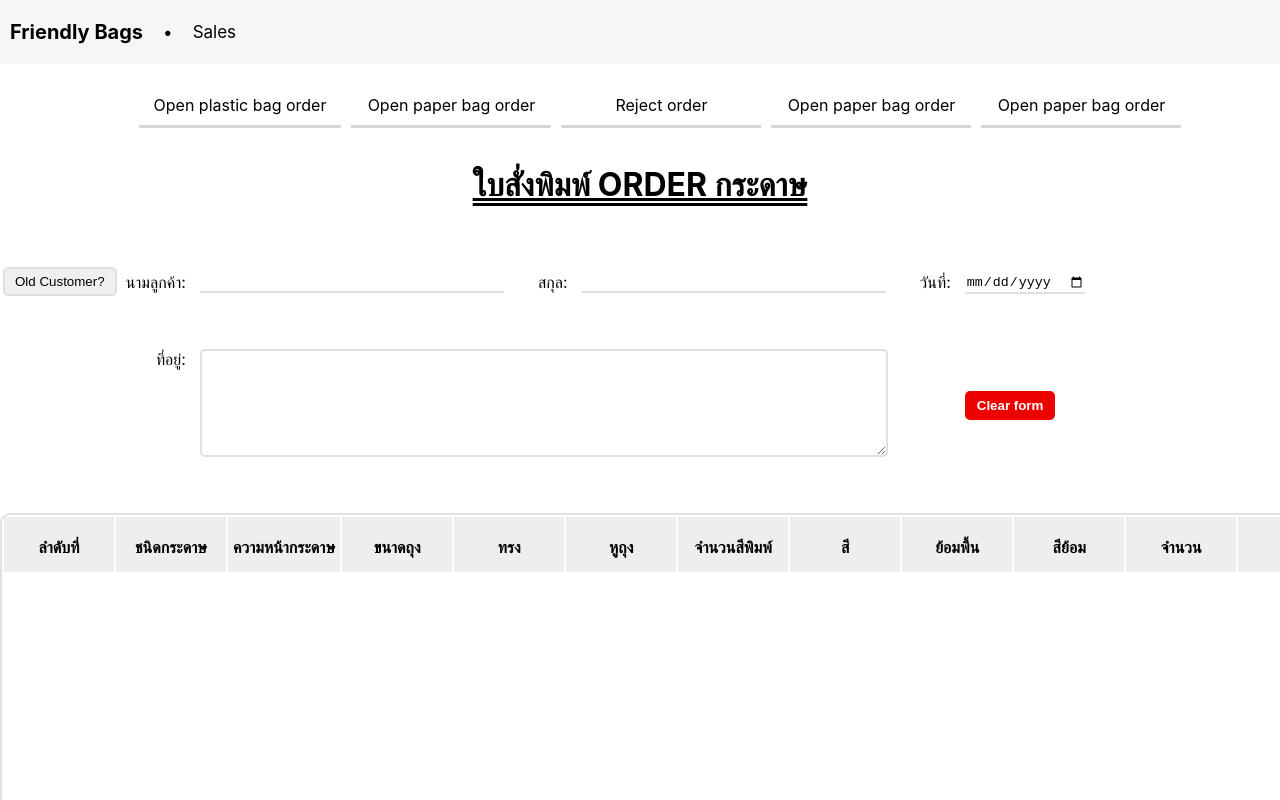
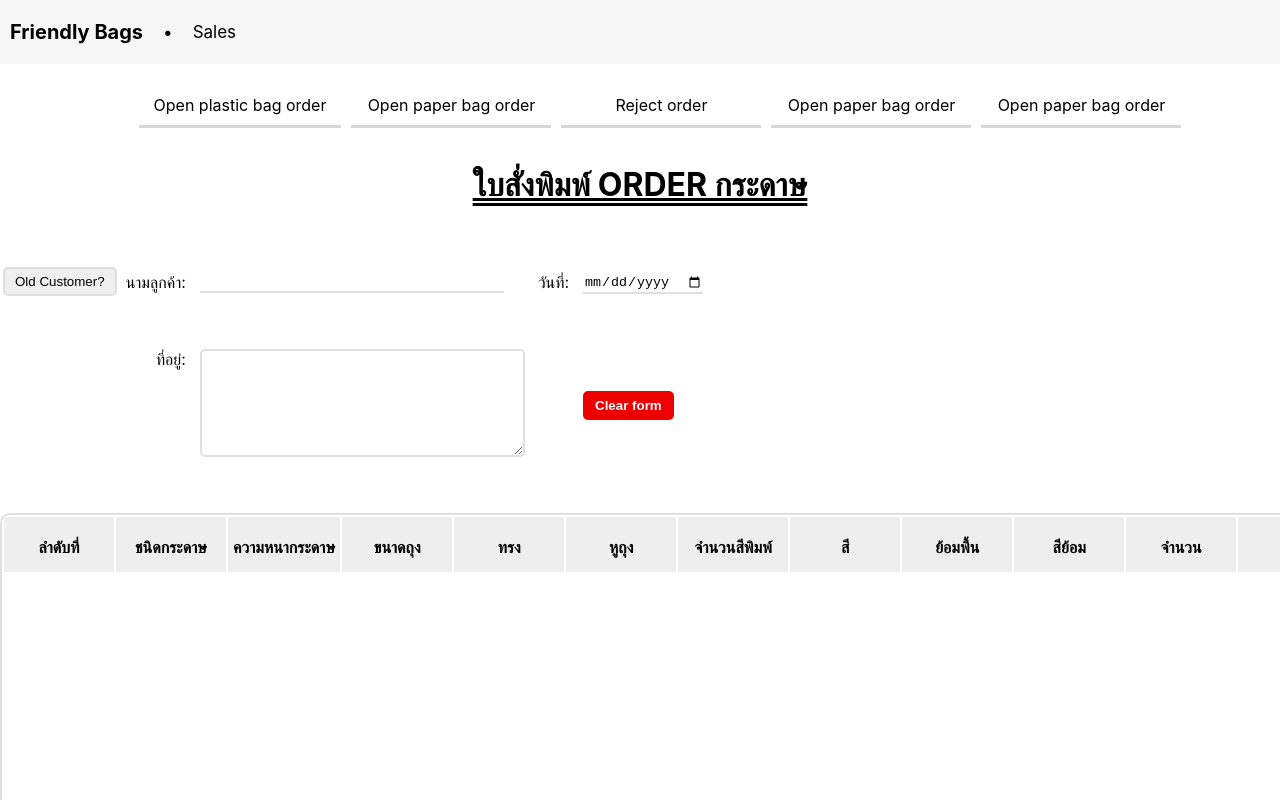
Before and after one commit to snoymy/FriendlyBagsWeb, a React (Create React App) app: page /sales/paper in a window 1280 px wide. Shown: the top 800 px of the page. Built offline with nearby package versions, Linux system fonts and the light colour scheme; the HTML template or start-up script is replaced by a standard one.

Commit message:
add sentOrder Function

```diff
--- a/src/components/pages/sales/content/openPaperBagOrderForm/NameForm.js
+++ b/src/components/pages/sales/content/openPaperBagOrderForm/NameForm.js
@@ -1,4 +1,4 @@
-import { useState } from "react"
+import { useMemo, useState } from "react"
 import Modal from "../../../../ui/modal/Modal"
 import styles from "./NameForm.module.css"
 import DataBase from "../../../../../MockDatabase"
@@ -6,8 +6,7 @@ import DataBase from "../../../../../MockDatabase"
 const NameForm = ({nameForm, setNameForm}) => {
     const [showModal, setShowModal] = useState(false)
     const [searchResult, setSearchResult] = useState([])
-    const [fname, setFname] = useState("")
-    const [lname, setLname] = useState("")
+    const [name, setName] = useState("")
     const [date, setDate] = useState("")
 
     const onFormChange = (event, prop) => {
@@ -17,8 +16,7 @@ const NameForm = ({nameForm, setNameForm}) => {
 
     const clearForm = () => {
        const clearName = {
-           fname: {value:"", editable:true},
-           lname: {value:"", editable:true},
+           name: {value:"", editable:true},
            address: {value:"", editable:true},
            date: {value:"" , editable:true}
        }
@@ -27,8 +25,7 @@ const NameForm = ({nameForm, setNameForm}) => {
 
     const onSelectName = (item) => {
        const selectedName = {
-           fname: {value:item.fname, editable:false},
-           lname: {value:item.lname, editable:false},
+           name: {value:item.name, editable:false},
            address: {value:item.address, editable:false},
            date: {value:nameForm.date.value, editable:true}
        }
@@ -40,16 +37,16 @@ const NameForm = ({nameForm, setNameForm}) => {
         let temp = []
         const customerData = DataBase.getCustomer()
         customerData.map((item) => {
-            if(fname !== ""){
-                if(lname !== ""){
-                    if(item.fname.toLowerCase() === fname.toLowerCase() && item.lname.toLowerCase() === lname.toLowerCase()){
-                        temp = [...temp, item]
-                    }
+            if(name !== ""){
+                if(item.name.toLowerCase().search(name.toLowerCase()) >= 0){
+                    temp = [...temp, item]
                 }
             }
         })
         setSearchResult(temp)
     }
+
+    const onNameChange = useMemo(fetchName, [name])
 
     const modalContent = (
         <div style={{padding:"30px"}}>
@@ -58,11 +55,8 @@ const NameForm = ({nameForm, setNameForm}) => {
                     <tr>
                         <td><label>นามลูกค้า</label></td>
                         <td>
-                            <input type="text" value={fname} onChange={(event) => setFname(event.target.value)}/>
-                        </td>
-                        <td><label>สกุล</label></td>
-                        <td>
-                            <input type="text" value={lname} onChange={(event) => setLname(event.target.value)}/>
+                            <input type="text" value={name} onChange={(event) => {setName(event.target.value);}}/>
+                            {onNameChange}
                         </td>
                         <button type="button" onClick={fetchName}>🔍</button>
                     </tr>
@@ -77,10 +71,7 @@ const NameForm = ({nameForm, setNameForm}) => {
                                     <>
                                     <tr>
                                         <td>
-                                            <span>{item.fname}</span>
-                                        </td>
-                                        <td>
-                                            <span>{item.lname}</span>
+                                            <span>{item.name}</span>
                                         </td>
                                         <td>
                                             <span style={{border: "2px solid #e8e8e8"}}>{item.address}</span>
@@ -118,13 +109,7 @@ const NameForm = ({nameForm, setNameForm}) => {
                             <label>นามลูกค้า:</label>
                         </td>
                         <td>
-                            <input type="text" id="fname" name="fname" value={nameForm.fname.value} disabled={!nameForm.fname.editable} onChange={(event) => onFormChange(event, "fname")} style={{minWidth: "300px"}}/>
-                        </td>
-                        <td>
-                            <label>สกุล:</label>
-                        </td>
-                        <td>
-                             <input type="text" id="lname" name="lname" value={nameForm.lname.value} disabled={!nameForm.lname.editable} onChange={(event) => onFormChange(event, "lname")} style={{minWidth: "300px"}}/>
+                            <input type="text" id="name" name="name" value={nameForm.name.value} disabled={!nameForm.name.editable} onChange={(event) => onFormChange(event, "name")} style={{minWidth: "300px"}}/>
                         </td>
                         <td>
                             <label>วันที่:</label>
@@ -140,7 +125,7 @@ const NameForm = ({nameForm, setNameForm}) => {
                         <td style={{textAlign:"right", verticalAlign: "top"}}>
                             <label>ที่อยู่:</label>
                         </td>
-                        <td style={{textAlign:"left"}} colSpan="3">
+                        <td style={{textAlign:"left"}} >
                             <textarea style={{width:"95%", height:"100px"}}type="text" id="address" name="address" value={nameForm.address.value} disabled={!nameForm.address.editable} onChange={(event) => onFormChange(event, "address")}/>
                         </td>
                         <td>
--- a/src/components/pages/sales/content/openPaperBagOrderForm/OpenPaperBagOrderForm.js
+++ b/src/components/pages/sales/content/openPaperBagOrderForm/OpenPaperBagOrderForm.js
@@ -10,11 +10,10 @@ const OpenPaperBagOrderForm = () => {
     const [showModal, setShowModal] = useState(false)
     const [orderDetails, setOrderDetails] = useState([])
     const [nameForm, setNameForm] = useState({
-        fname:{value:"", editable:true},
-        lname:{value:"", editable:true},
+        name:{value:"", editable:true},
         date:{value:"", editable:true},
         address:{value:"", editable:true}
-                                            })
+    })
 
     const getBagSize = () => {
         let bagSize = []
@@ -26,23 +25,29 @@ const OpenPaperBagOrderForm = () => {
         return bagSize
     }
 
+    const getColor = () => {
+        //get from database
+        return DataBase.getBaseColor()
+    }
+
     const getBaseColor = () => {
         //get from database
         return DataBase.getBaseColor()
     }
 
     const menuValue = {
+        workname:"",
         paperType:["KW", "KI", "กระดาษขาว", "KA", "ART"],
         paperThickness:["thick1", "thick2"],
         bagSize:getBagSize(),
         shape:["ตั้ง", "ขวาง"],
         bagEars:["หูเจาะ", "หูช็อปปิ้ง", "หูเชือก", "เกลียวมัด"],
         colorAmount:{min:0, max:4},
+        color:getColor(),
         baseColorCheck:false,
         baseColor:getBaseColor(),
-        color:"",
         quantity:{min:1},
-        unit:[""],
+        unit:["ใบ","กิโล","ลูก"],
         price:{min:0},
         comment:"",
         workType:{sell:"sell", print:"print"}
@@ -50,16 +55,18 @@ const OpenPaperBagOrderForm = () => {
 
     const addNewOrder = () => {
         let newOrder = {
+            workname: {value:menuValue.workname, editable:true},
             paperType: {value:menuValue.paperType[0], editable:true},
             paperThickness: {value:menuValue.paperThickness[0], editable:true},
             bagSize: {value:menuValue.bagSize[0], editable:true},
             shape: {value:menuValue.shape[0], editable:true},
             bagEars: {value:menuValue.bagEars[0], editable:true},
             colorAmount: {value:menuValue.colorAmount.min, editable:true},
+            color: {value:menuValue.color[0], editable:false},
             baseColorCheck: {value:menuValue.baseColorCheck, editable:true},
             baseColor: {value:menuValue.baseColor[0], editable:false},
-            color: {value:menuValue.color, editable:true},
             quantity: {value:menuValue.quantity.min, editable:true},
+            unit: {value:menuValue.unit[0], editable:true},
             price: {value:menuValue.price.min, editable:true},
             workType: {value:menuValue.workType.sell, editable:true},
             comment: {value:menuValue.comment, editable:true},
--- a/src/components/pages/sales/content/openPaperBagOrderForm/PaperBagOrderForm.js
+++ b/src/components/pages/sales/content/openPaperBagOrderForm/PaperBagOrderForm.js
@@ -33,7 +33,7 @@ const PaperBagOrder = ({orderDetails, setOrderDetails, menuValue}) => {
                     <tr>
                         <th><label style={{paddingLeft:"10px", paddingRight:"10px"}}>ลำดับที่</label></th>
                         <th><label>ชนิดกระดาษ</label></th>
-                        <th><label>ความหน้ากระดาษ</label></th>
+                        <th><label>ความหนากระดาษ</label></th>
                         <th><label>ขนาดถุง</label></th>
                         <th><label>ทรง</label></th>
                         <th><label>หูถุง</label></th>
@@ -55,6 +55,12 @@ const PaperBagOrder = ({orderDetails, setOrderDetails, menuValue}) => {
                     return (
                         <Fragment key={index}>
                         <tr>
+                            <td></td>
+                            <td className={styles["paper-bag-order-work-name"]} style={{textAlign:"left"}} colSpan={5}>
+                                <input style={{width:"60%", textAlign:"left"}} type="text" placeholder="ระบุชื่องาน"/>
+                            </td>
+                        </tr>
+                        <tr>
                             <td>
                                 <label style={{paddingLeft:"10px", paddingRight:"10px"}}>{index+1}</label>
                             </td>
@@ -70,7 +76,7 @@ const PaperBagOrder = ({orderDetails, setOrderDetails, menuValue}) => {
                                 </select>
                             </td>
                             <td>
-                                <select name="paperThickness" id="paperThickness" value={item.paperThickness.value} disabled={!item.paperThickness.editable} onChange={(event) => onDetailChange(event.target.value, index, "paperThickness")}>
+                                <select style={{width:"50%"}}name="paperThickness" id="paperThickness" value={item.paperThickness.value} disabled={!item.paperThickness.editable} onChange={(event) => onDetailChange(event.target.value, index, "paperThickness")}>
                                     {
                                         menuValue.paperThickness.map((menuItem, subIndex) => {
                                             return (
@@ -79,6 +85,7 @@ const PaperBagOrder = ({orderDetails, setOrderDetails, menuValue}) => {
                                         })
                                     }
                                 </select>
+                                <lable>gram</lable>
                             </td>
                             <td>
                                 <select name="bagSize" id="bagSize" value={item.bagSize.value} disabled={!item.bagSize.editable} onChange={(event) => onDetailChange(event.target.value, index, "bagSize")}>
@@ -116,8 +123,20 @@ const PaperBagOrder = ({orderDetails, setOrderDetails, menuValue}) => {
                             <td>
                                 <input type="number" min={menuValue.colorAmount.min} max={menuValue.colorAmount.max} name="colorAmount" id="colorAmount" value={item.colorAmount.value} disabled={!item.colorAmount.editable} onChange={(event) => onDetailChange(event.target.value, index, "colorAmount")}/>
                             </td>
+                            {
+                                item.color.editable = item.colorAmount.value == 0? false:true
+                            }
                             <td>
-                                <input type="text" name="color" id="color" placeholder="ระบุสี" value={item.color.value} disabled={!item.color.editable} onChange={(event) => onDetailChange(event.target.value, index, "color")}/>
+                                <input list="color" name="color" disabled={!item.color.editable} placeholder="ระบุสี" onChange={(event) => onDetailChange(event.target.value, index, "color")}/>
+                                <datalist id="color">
+                                {
+                                    menuValue.color.map((menuItem, subIndex) => {
+                                        return (
+                                            <option key={subIndex} value={menuItem}/>
+                                        )
+                                    })
+                                }
+                                </datalist>
                             </td>
                             <td>
                                 <input type="checkbox" name="baseColorCheck" id="baseColorCheck" value={item.baseColorCheck.value} disabled={!item.baseColorCheck.editable} onChange={(event) => {
@@ -128,9 +147,22 @@ const PaperBagOrder = ({orderDetails, setOrderDetails, menuValue}) => {
                             />
                             </td>
                             <td>
-                                <select name="baseColor" id="baseColor" value={item.baseColor.value} disabled={!item.baseColor.editable} onChange={(event) => onDetailChange(event.target.value, index, "baseColor")}>
+                                    <input list="baseColor" name="baseColor" disabled={!item.baseColor.editable} placeholder="ระบุสี" onChange={(event) => onDetailChange(event.target.value, index, "baseColor")}/>
+                                    <datalist id="baseColor">
                                     {
                                         menuValue.baseColor.map((menuItem, subIndex) => {
+                                            return (
+                                                <option key={subIndex} value={menuItem}/>
+                                            )
+                                        })
+                                    }
+                                  </datalist>
+                            </td>
+                            <td>
+                                <input style={{width: "50px"}}type="number" min={menuValue.quantity.min} name="quantity" id="quantity" value={item.quantity.value} disabled={!item.quantity.editable} onChange={(event) => onDetailChange(event.target.value, index, "quantity")}/>
+                                <select style={{width: "70px"}}name="unit" id="unit" value={item.unit.value} disabled={!item.unit.editable} onChange={(event) => onDetailChange(event.target.value, index, "unit")}>
+                                    {
+                                        menuValue.unit.map((menuItem, subIndex) => {
                                             return (
                                                 <option key={subIndex} value={menuItem}>{menuItem}</option>
                                             )
@@ -139,10 +171,7 @@ const PaperBagOrder = ({orderDetails, setOrderDetails, menuValue}) => {
                                 </select>
                             </td>
                             <td>
-                                <input type="number" min={menuValue.quantity.min} name="quantity" id="quantity" value={item.quantity.value} disabled={!item.quantity.editable} onChange={(event) => onDetailChange(event.target.value, index, "quantity")}/>
-                            </td>
-                            <td>
-                                <input type="number" min={menuValue.quantity.min} name="price" id="price" value={item.price.value} disabled={!item.price.editable} onChange={(event) => onDetailChange(event.target.value, index, "price")}/>
+                                <input type="number" min={menuValue.price.min} name="price" id="price" value={item.price.value} disabled={!item.price.editable} onChange={(event) => onDetailChange(event.target.value, index, "price")}/>
                             </td>
                             <td>
                                 <input type="file" id="file-upload" style={{display:"none"}}/>
@@ -158,14 +187,12 @@ const PaperBagOrder = ({orderDetails, setOrderDetails, menuValue}) => {
                             </td>
                             <td style={{textAlign:"right", paddingRight:"0"}}>
                                 <label>งานขาย</label>
+                                <br/>
+                                <label>งานพิมพ์</label>
                             </td>
                             <td style={{textAlign:"left", paddingLeft:"0"}}>
                                 <input type="radio" name={"workType"+index} id="workType" checked={item.workType.value === menuValue.workType.sell?"checked":""} value={menuValue.workType.sell} disabled={!item.workType.editable} onChange={(event) => onDetailChange(event.target.value, index, "workType")}/>
-                            </td>
-                            <td style={{textAlign:"right", paddingRight:"0"}}>
-                                <label>งานพิมพ์</label>
-                            </td>
-                            <td style={{textAlign:"left", paddingLeft:"0"}}>
+                                <br/>
                                 <input type="radio" name={"workType"+index} id="workType" checked={item.workType.value === menuValue.workType.print?"checked":""} value={menuValue.workType.print} disabled={!item.workType.editable} onChange={(event) => onDetailChange(event.currentTarget.value, index, "workType")}/>
                             </td>
                             <td style={{}}>
--- a/src/components/pages/sales/content/openPaperBagOrderForm/container.css
+++ b/src/components/pages/sales/content/openPaperBagOrderForm/container.css
@@ -1,4 +1,4 @@
 .container{
-    width: 1600px;
+    min-width: 1600px;
     margin: 0 auto;
 }
```
Also changed, not shown: src/BackEndInterface.js (added, +63 -0 lines), src/components/pages/sales/content/openPaperBagOrderForm/PaperBagOrderForm.module.css (+11 -0 lines).
